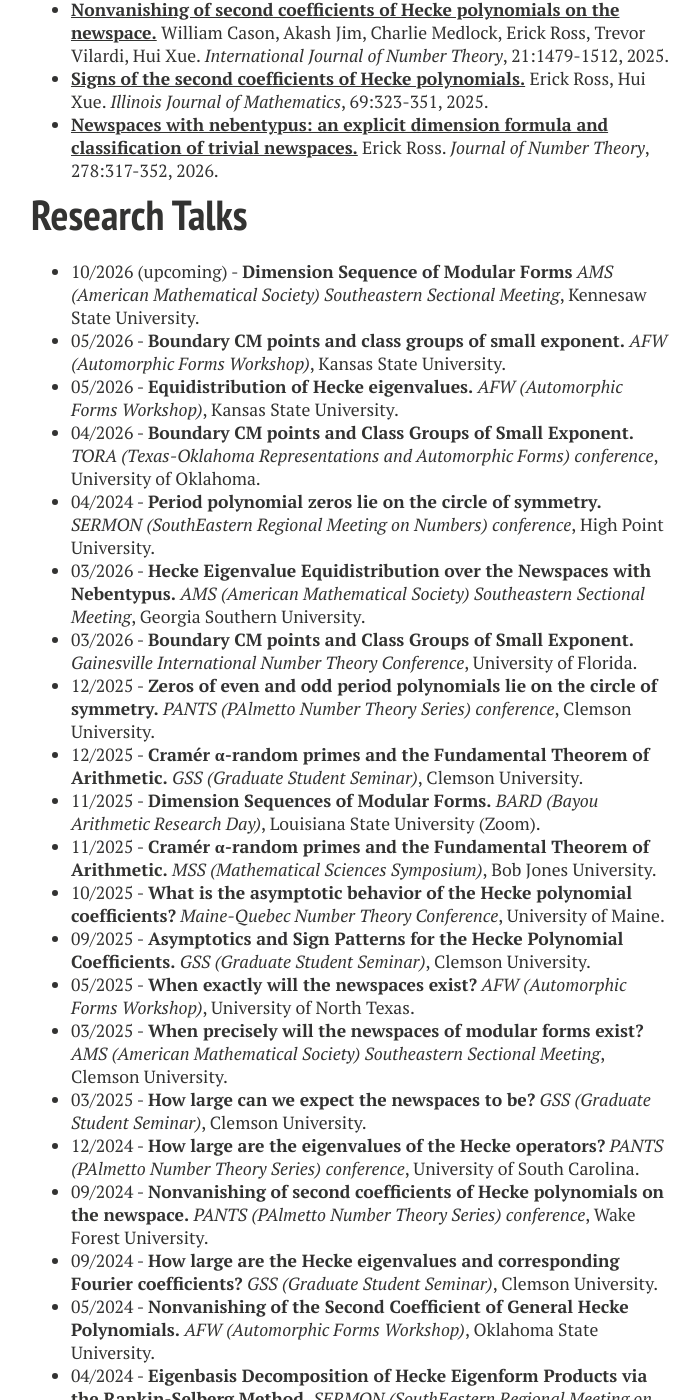
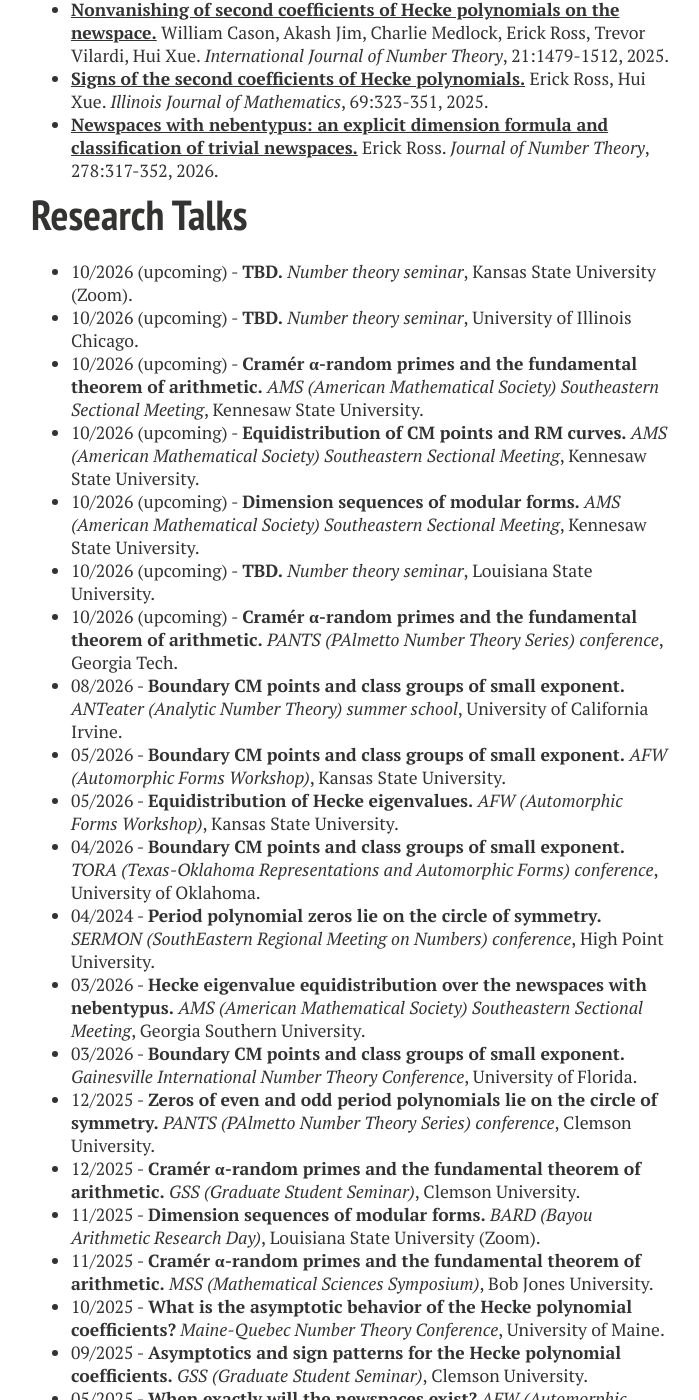
Before and after one commit to erick-ross/erick-ross.github.io, a Jekyll site: the page built from research.md, in a window 1280 px wide and 1400 px high, scrolled down 1097 px. Shown: the whole window, without its empty margins (289-988 px from the left). Built offline with Jekyll 4.4.1, drawn with Linux system fonts in a browser that asks for light colours; nearby versions of some CDN libraries; some of the changed text lies outside the part shown.

Commit message:
updated papers

```diff
--- a/research.md
+++ b/research.md
@@ -30,28 +30,37 @@ layout: page
 
 
 # Research Talks
-- 10/2026 (upcoming) - **Dimension Sequence of Modular Forms** *AMS (American Mathematical Society) Southeastern Sectional Meeting*, Kennesaw State University.
+
+- 10/2026 (upcoming) - **TBD.** *Number theory seminar*, Kansas State University (Zoom).
+- 10/2026 (upcoming) - **TBD.** *Number theory seminar*, University of Illinois Chicago.
+- 10/2026 (upcoming) - **Cramér α-random primes and the fundamental theorem of arithmetic.** *AMS (American Mathematical Society) Southeastern Sectional Meeting*, Kennesaw State University.
+- 10/2026 (upcoming) - **Equidistribution of CM points and RM curves.** *AMS (American Mathematical Society) Southeastern Sectional Meeting*, Kennesaw State University.
+- 10/2026 (upcoming) - **Dimension sequences of modular forms.** *AMS (American Mathematical Society) Southeastern Sectional Meeting*, Kennesaw State University.
+- 10/2026 (upcoming) - **TBD.** *Number theory seminar*, Louisiana State University.
+- 10/2026 (upcoming) - **Cramér α-random primes and the fundamental theorem of arithmetic.**
+*PANTS (PAlmetto Number Theory Series) conference*, Georgia Tech.
+- 08/2026 - **Boundary CM points and class groups of small exponent.** *ANTeater (Analytic Number Theory) summer school*, University of California Irvine.
 - 05/2026 - **Boundary CM points and class groups of small exponent.** *AFW (Automorphic Forms Workshop)*, Kansas State University.
 - 05/2026 - **Equidistribution of Hecke eigenvalues.** *AFW (Automorphic Forms Workshop)*, Kansas State University.
-- 04/2026 - **Boundary CM points and Class Groups of Small Exponent.** *TORA (Texas-Oklahoma Representations and Automorphic Forms) conference*, University of Oklahoma.
+- 04/2026 - **Boundary CM points and class groups of small exponent.** *TORA (Texas-Oklahoma Representations and Automorphic Forms) conference*, University of Oklahoma.
 - 04/2024 - **Period polynomial zeros lie on the circle of symmetry.** *SERMON (SouthEastern Regional Meeting on Numbers) conference*, High Point University.
-- 03/2026 - **Hecke Eigenvalue Equidistribution over the Newspaces with Nebentypus.** *AMS (American Mathematical Society) Southeastern Sectional Meeting*, Georgia Southern University.
-- 03/2026 - **Boundary CM points and Class Groups of Small Exponent.** *Gainesville International Number Theory Conference*, University of Florida.
+- 03/2026 - **Hecke eigenvalue equidistribution over the newspaces with nebentypus.** *AMS (American Mathematical Society) Southeastern Sectional Meeting*, Georgia Southern University.
+- 03/2026 - **Boundary CM points and class groups of small exponent.** *Gainesville International Number Theory Conference*, University of Florida.
 - 12/2025 - **Zeros of even and odd period polynomials lie on the circle of symmetry.** *PANTS (PAlmetto Number Theory Series) conference*, Clemson University.
-- 12/2025 - **Cramér α-random primes and the Fundamental Theorem of Arithmetic.** *GSS (Graduate Student Seminar)*, Clemson University.
-- 11/2025 - **Dimension Sequences of Modular Forms.** *BARD (Bayou Arithmetic Research Day)*, Louisiana State University (Zoom).
-- 11/2025 - **Cramér α-random primes and the Fundamental Theorem of Arithmetic.** *MSS (Mathematical Sciences Symposium)*, Bob Jones University.
+- 12/2025 - **Cramér α-random primes and the fundamental theorem of arithmetic.** *GSS (Graduate Student Seminar)*, Clemson University.
+- 11/2025 - **Dimension sequences of modular forms.** *BARD (Bayou Arithmetic Research Day)*, Louisiana State University (Zoom).
+- 11/2025 - **Cramér α-random primes and the fundamental theorem of arithmetic.** *MSS (Mathematical Sciences Symposium)*, Bob Jones University.
 - 10/2025 - **What is the asymptotic behavior of the Hecke polynomial coefficients?** *Maine-Quebec Number Theory Conference*, University of Maine.
-- 09/2025 - **Asymptotics and Sign Patterns for the Hecke Polynomial Coefficients.** *GSS (Graduate Student Seminar)*, Clemson University.
+- 09/2025 - **Asymptotics and sign patterns for the Hecke polynomial coefficients.** *GSS (Graduate Student Seminar)*, Clemson University.
 - 05/2025 - **When exactly will the newspaces exist?** *AFW (Automorphic Forms Workshop)*, University of North Texas.
 - 03/2025 - **When precisely will the newspaces of modular forms exist?** *AMS (American Mathematical Society) Southeastern Sectional Meeting*, Clemson University.
 - 03/2025 - **How large can we expect the newspaces to be?** *GSS (Graduate Student Seminar)*, Clemson University.
 - 12/2024 - **How large are the eigenvalues of the Hecke operators?** *PANTS (PAlmetto Number Theory Series) conference*, University of South Carolina.
 - 09/2024 - **Nonvanishing of second coefficients of Hecke polynomials on the newspace.** *PANTS (PAlmetto Number Theory Series) conference*, Wake Forest University.
 - 09/2024 - **How large are the Hecke eigenvalues and corresponding Fourier coefficients?** *GSS (Graduate Student Seminar)*, Clemson University.
-- 05/2024 - **Nonvanishing of the Second Coefficient of General Hecke Polynomials.** *AFW (Automorphic Forms Workshop)*, Oklahoma State University.
-- 04/2024 - **Eigenbasis Decomposition of Hecke Eigenform Products via the Rankin-Selberg Method.** *SERMON (SouthEastern Regional Meeting on Numbers) conference*, Wofford College.
-- 02/2024 - **From Tori to Elliptic Curves.** *DECAL (Data sECurity and mAchine Learning) Research Workshop*, Clemson University.
+- 05/2024 - **Nonvanishing of the second coefficient of general Hecke polynomials.** *AFW (Automorphic Forms Workshop)*, Oklahoma State University.
+- 04/2024 - **Eigenbasis decomposition of Hecke eigenform products via the Rankin-Selberg method.** *SERMON (SouthEastern Regional Meeting on Numbers) conference*, Wofford College.
+- 02/2024 - **From tori to elliptic curves.** *DECAL (Data sECurity and mAchine Learning) Research Workshop*, Clemson University.
 
 
 
```
Also changed, not shown: other parts of research.md (+2 -2 lines).
